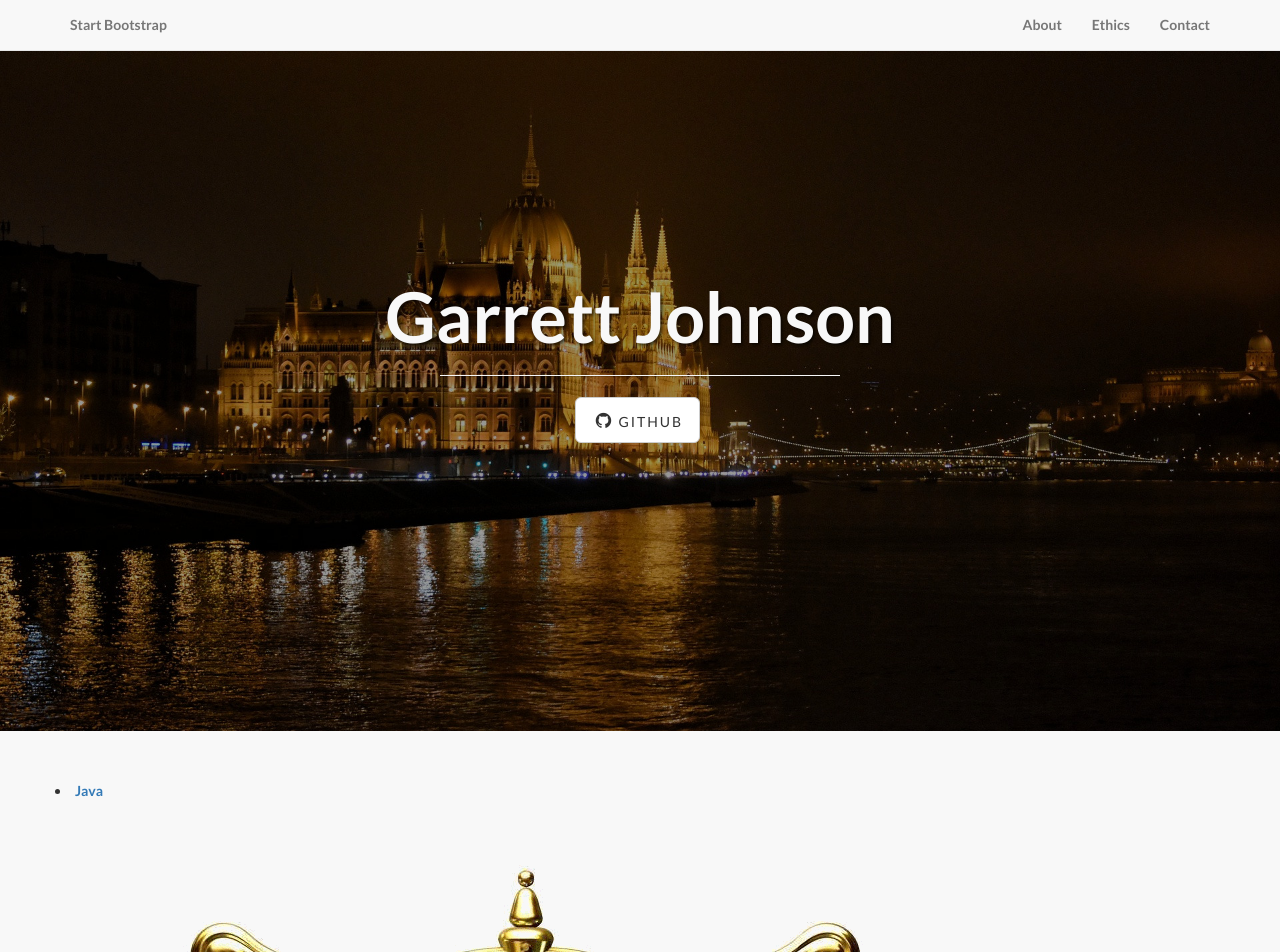
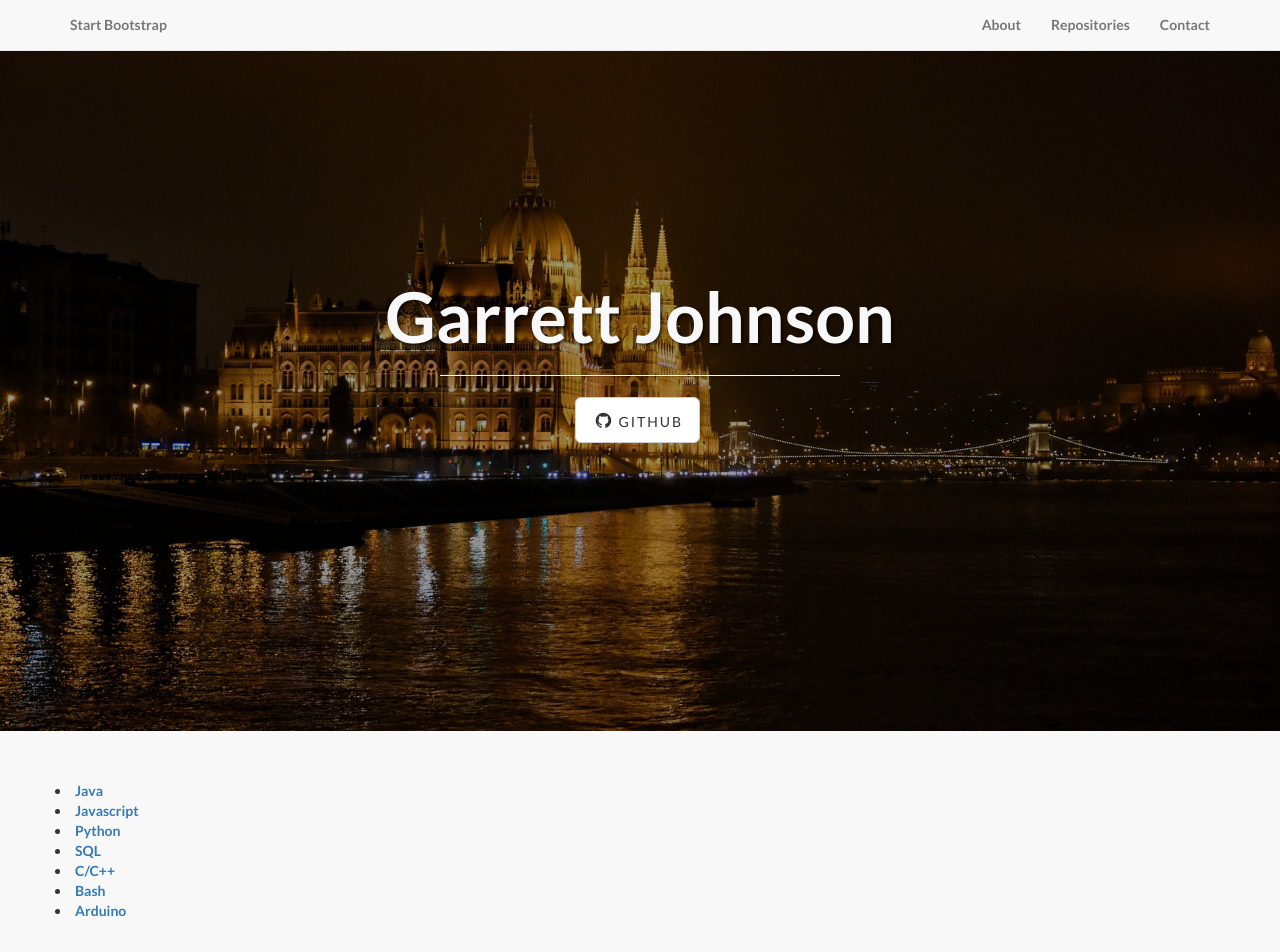
Before and after one commit to johnsongarrett/johnsongarrett.github.io, a plain HTML site: page index.html in a window 1280 px wide. Shown: the top 952 px of the page. Drawn offline with Linux system fonts and the light colour scheme.

Commit message:
Update index.html

```diff
--- a/index.html
+++ b/index.html
@@ -52,7 +52,7 @@
                         <a href="#about">About</a>
                     </li>
                     <li>
-                        <a href="#ethics">Ethics</a>
+                        <a href="#repositories">Repositories</a>
                     </li>
                     <li>
                         <a href="#contact">Contact</a>
@@ -93,13 +93,31 @@
 
     <!-- Page Content -->
 
-	<a  name="Repositories"></a>
+	<a  name="repositories"></a>
     <div class="content-section-a">
 
         <div class="container">
             <div class="row">
                 <li>
                   <a class="page-scroll" href="https://github.com/johnsongarrett/Java">Java</a>
+                </li>
+                                <li>
+                  <a class="page-scroll" href="https://github.com/johnsongarrett/Javascript">Javascript</a>
+                </li>
+                                <li>
+                  <a class="page-scroll" href="https://github.com/johnsongarrett/Python">Python</a>
+                </li>
+                                <li>
+                  <a class="page-scroll" href="https://github.com/johnsongarrett/sql">SQL</a>
+                </li>
+                                <li>
+                  <a class="page-scroll" href="https://github.com/johnsongarrett/C">C/C++</a>
+                </li>
+                                <li>
+                  <a class="page-scroll" href="https://github.com/johnsongarrett/bash">Bash</a>
+                </li>
+                                <li>
+                  <a class="page-scroll" href="https://github.com/johnsongarrett/arduino">Arduino</a>
                 </li>
                     <img class="img-responsive" src="img/scale.gif" alt="">
                 </div>
```
